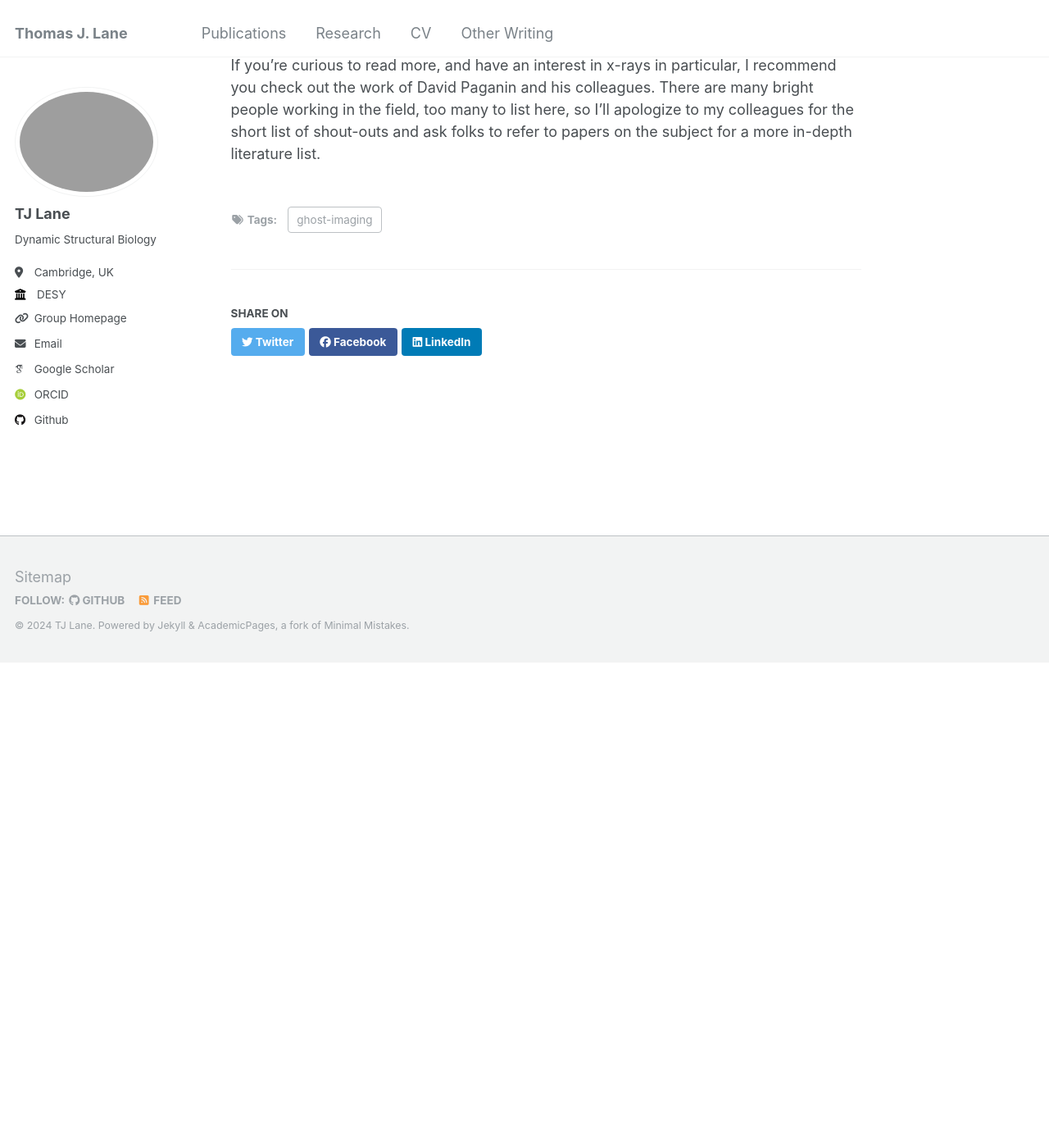
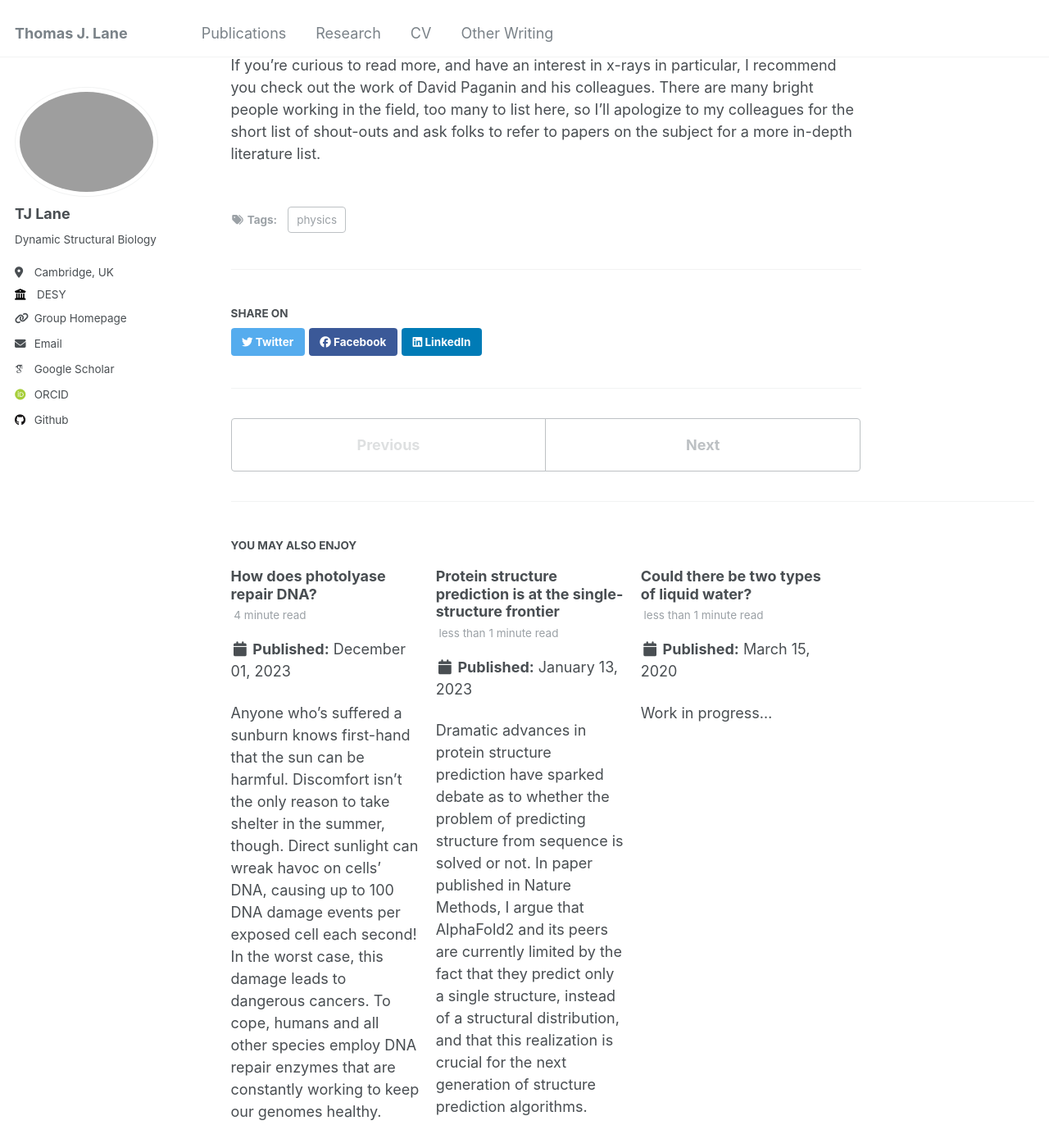
Before and after one commit to tjlane/tjlane.github.io, a Jekyll site: the page built from _posts/2020-03-15-ghost-imaging.md, in a window 1280 px wide and 1400 px high, scrolled down 1481 px. Shown: the whole window at 82% size. Built offline with Jekyll 4.4.1, drawn with Linux system fonts in a browser that asks for light colours; some web fonts are replaced; before the commit the page ends 2290 px from its top, so only the background shows below that; some of the changed text lies outside the part shown.

Commit message:
posts in progress

```diff
--- a/_pages/year-archive.html
+++ b/_pages/year-archive.html
@@ -1,10 +1,11 @@
 ---
 layout: archive
 permalink: /year-archive/
-title: "Blog posts"
+title: "Research Vignettes"
 author_profile: true
 redirect_from:
-  - /wordpress/blog-posts/
+  - /research/
+  - /vignettes/
 ---
 
 {% include base_path %}
--- a/_posts/2020-01-01-ghost-imaging.md
+++ b/_posts/2020-03-15-ghost-imaging.md
@@ -1,9 +1,9 @@
 ---
 title: 'Ghost Imaging'
-date: 2020-01-01
-permalink: /posts/2020/01/ghost-imaging/
+date: 2020-03-15
+permalink: /posts/2020/ghost-imaging/
 tags:
-  - ghost-imaging
+  - physics
 ---
 
 What the heck is ghost imaging? No, we’re not actually talking about taking pictures of ghosts (which was quite popular back in the day), but about a certain philosophy of measurement.
--- /dev/null
+++ b/_posts/2020-05-01-two-kinds-of-water.md
@@ -0,0 +1,9 @@
+---
+title: 'Could there be two types of liquid water?'
+date: 2020-03-15
+permalink: /posts/2020/water/
+tags:
+  - physics
+---
+
+Work in progress...
--- /dev/null
+++ b/_posts/2023-01-13-single-structure-frontier.md
@@ -0,0 +1,9 @@
+---
+title: 'Protein structure prediction is at the single-structure frontier'
+date: 2023-01-13
+permalink: /posts/2023/single-structure-frontier/
+tags:
+  - machine-learning
+---
+
+Dramatic advances in protein structure prediction have sparked debate as to whether the problem of predicting structure from sequence is solved or not. [In paper published in Nature Methods](https://www.nature.com/articles/s41592-022-01760-4), I argue that AlphaFold2 and its peers are currently limited by the fact that they predict only a single structure, instead of a structural distribution, and that this realization is crucial for the next generation of structure prediction algorithms.
--- /dev/null
+++ b/_posts/2023-12-01-photolyase.md
@@ -0,0 +1,28 @@
+---
+title: 'How does photolyase repair DNA?'
+date: 2023-12-01
+permalink: /posts/2023/photolyase/
+tags:
+  - physics
+  - biology
+---
+
+Anyone who’s suffered a sunburn knows first-hand that the sun can be harmful. Discomfort isn’t the only reason to take shelter in the summer, though. Direct sunlight can wreak havoc on cells’ DNA, causing up to 100 DNA damage events per exposed cell each second! In the worst case, this damage leads to dangerous cancers. To cope, humans and all other species employ DNA repair enzymes that are constantly working to keep our genomes healthy.
+
+One especially powerful DNA repair enzyme is photolyase. Photolyase is special because it uses the energy of sunlight to repair DNA damage caused by the sun. Photolyase repairs the most common forms of sunlight-induced damage, where two pieces of DNA become incorrectly chemically bonded to one another after absorbing UV radiation.
+
+Unfortunately, we humans suffer more from this UV damage than most other organisms because, while nearly all life on Earth can use photolyase to fix their own DNA, we lost this ability some time ago during our evolutionary history. We think this happened when our ancestors were nocturnal and didn’t need to worry about the sun as they went about their nighttime rituals. If you look around on a sunny day, photolyase is repairing DNA in the plants, animals, and microbes all around you.
+
+[Recently, my team published a paper describing the intricate details of how photolyase works](https://doi.org/10.1126/science.adj4270). We were interested in understanding how photolyase works and focused on three questions. First, we knew the enzyme absorbed light from the sun, then used the energy in that light to drive DNA repair. In between these two steps, the enzyme has to hold onto the light’s energy in the form of an unstable “excited state” long enough to conduct the repair chemistry. We knew photolyase must use a clever system to not lose that valuable energy before it could be put to use, and wanted to understand how that process works.
+
+Second, we wanted to know more about the DNA repair reaction itself. The damaged DNA has two chemical bonds that shouldn’t be there, caused by UV radiation. We knew photolyase breaks both bonds, but for decades scientists debated whether these two bonds break simultaneously or one at a time.
+
+Finally, when photolyase discovers a piece of damaged DNA, it grabs it, then waits until it absorbs enough sunlight to repair the damage. Once this job is done, it quickly releases the repaired DNA and goes looking for another bit of damage to repair. We wanted to know how, exactly, photolyase distinguishes between damaged and healthy DNA.
+
+To answer these three questions, our team decided to make a movie of photolyase performing DNA repair. This isn’t easy. First, photolyase is small: we needed to be able to resolve individual atoms to answer these questions. The entire process is complete within 100 microseconds, 10,000 times faster than the blink of an eye. To capture the fastest steps, we’d have to be much faster yet. The fastest timescale we studied was 3 picoseconds, 3 millionths of a millionth of a second. Traveling at the speed of light, you’d only make it one millimeter in 3 picoseconds!
+
+To meet these challenges, we traveled to the Swiss Free Electron Laser in Villigen, about halfway between Zürich and Basel. This facility is a 740-meter-long light source that delivers ultrafast, ultrabright pulses of X-rays, making it possible to film very small things with fast enough to catch chemistry in action. In Villigen, we used a laser flash to simulate the sun and start the repair reaction. After this, by taking snapshot “pictures” with the X-rays, we were able to make a movie of photolyase repairing DNA.
+
+What did we find? First, that right after photolyase absorbs light, it traps this energy using an ingenious network of interactions, including two water molecules that can toggle into a new arrangement within 3 picoseconds. Second, we were able to – for the first time – confirm that the two incorrect bonds are repaired one at a time, and not simultaneously. Finally, we saw that after these bonds are broken, the repaired DNA rearranges. This causes it to take up more room, and forces it to detach from photolyase, which is then ready for another repair reaction.
+
+Thanks to new technology like the Swiss Free Electron Laser, we’ve been able to answer these questions about DNA repair by directly “seeing” them with X-rays, giving us a view into how life is able to survive and thrive under the sun.
```
Also changed, not shown: files/alvra1.jpg (added).
